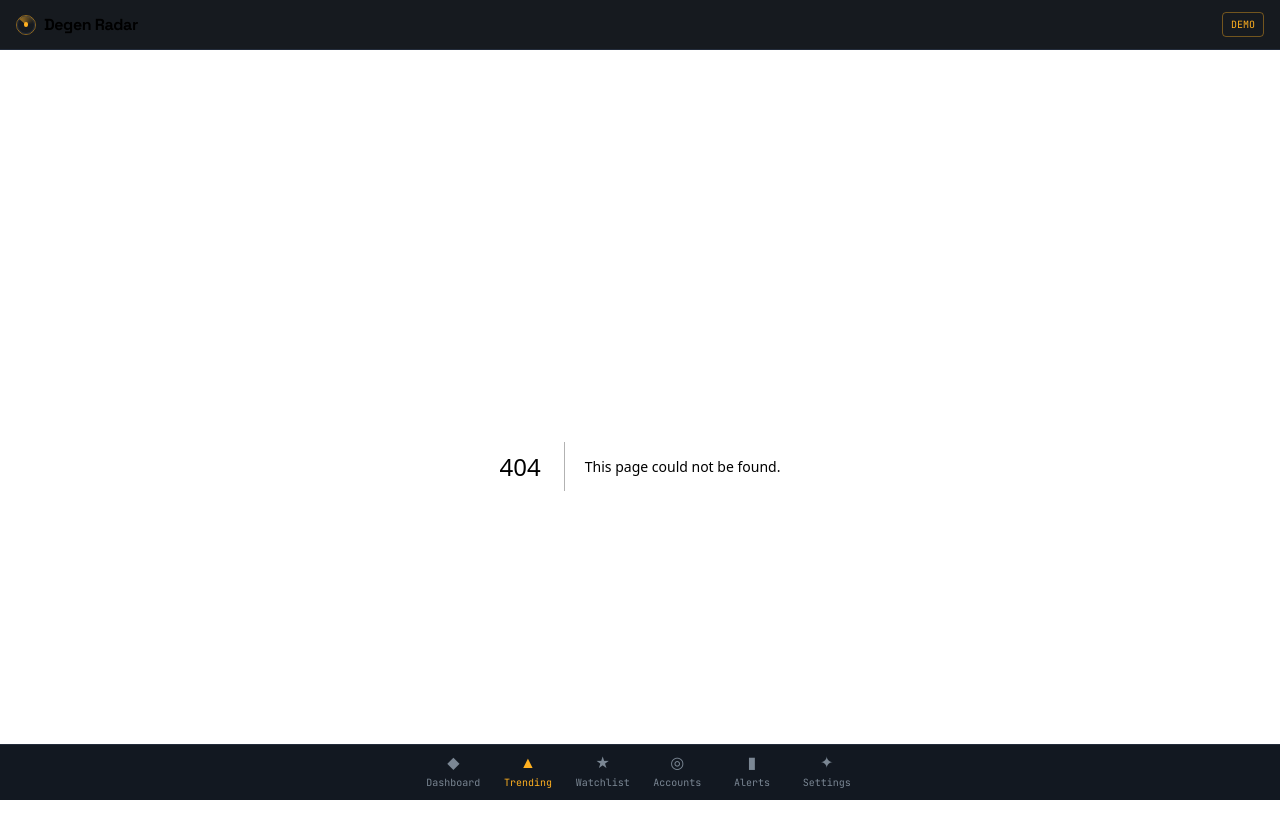
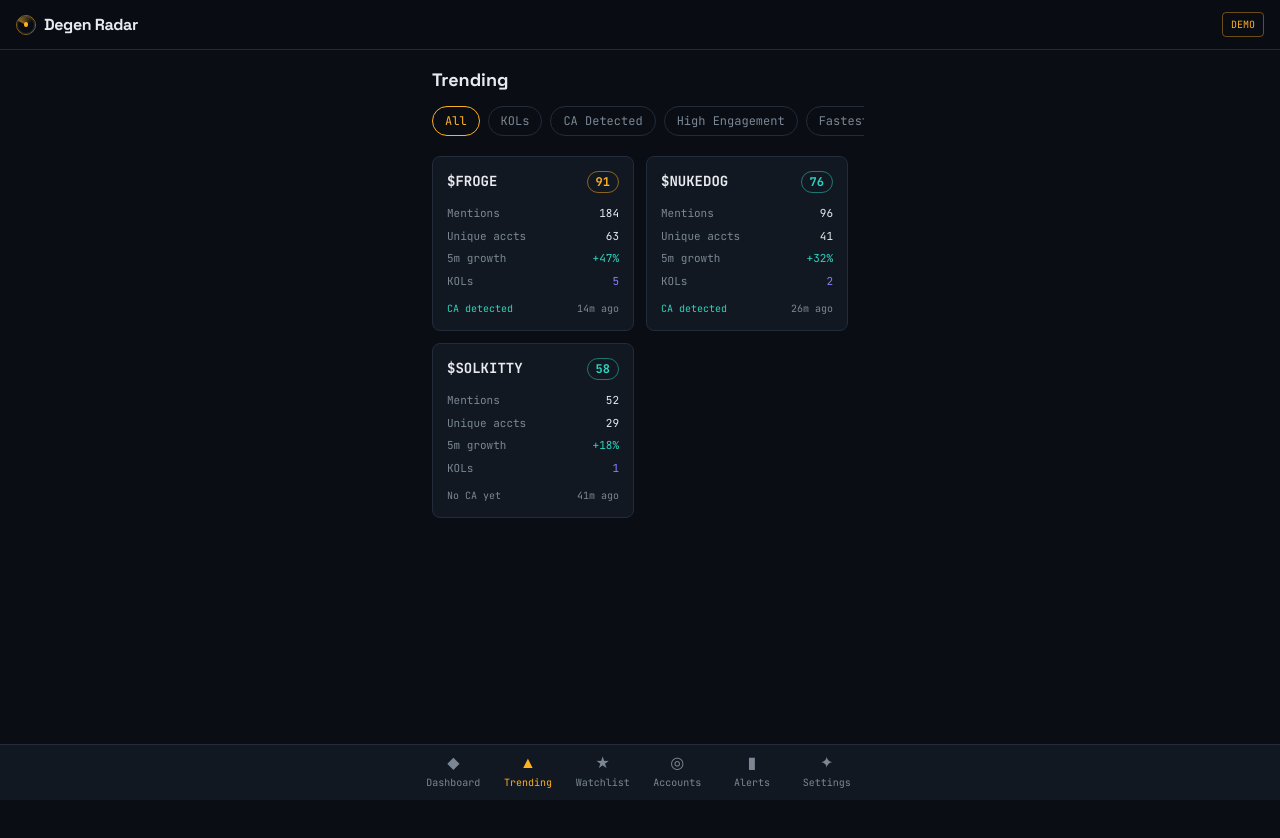
Before and after one commit to bigmayor16/Degen-radar, a Next.js app: page /trending in a window 1280 px wide. Before the commit this address had no page. Shown: the top 838 px of the page. After the commit the page ends 800 px from the top, so only its background shows below. Built offline with nearby package versions, Linux system fonts and the light colour scheme.

Commit message:
Create TrendingPage component with filters and coins

```diff
--- /dev/null
+++ b/app/trending/page.tsx
@@ -0,0 +1,31 @@
+import CoinCard from '@/components/CoinCard';
+import { demoCoins } from '@/lib/demoData';
+
+const filters = ['All', 'KOLs', 'CA Detected', 'High Engagement', 'Fastest Growing'];
+
+export default function TrendingPage() {
+  return (
+    <div>
+      <h1 className="text-lg font-bold mb-3">Trending</h1>
+      <div className="flex gap-2 overflow-x-auto no-scrollbar -mx-4 px-4 mb-5">
+        {filters.map((f, i) => (
+          <button
+            key={f}
+            className={`shrink-0 text-xs font-mono px-3 py-1.5 rounded-full border ${
+              i === 0
+                ? 'border-signal text-signal'
+                : 'border-line text-muted'
+            }`}
+          >
+            {f}
+          </button>
+        ))}
+      </div>
+      <div className="grid grid-cols-2 gap-3">
+        {demoCoins.map((coin) => (
+          <CoinCard key={coin.ticker} coin={coin} />
+        ))}
+      </div>
+    </div>
+  );
+}
```
